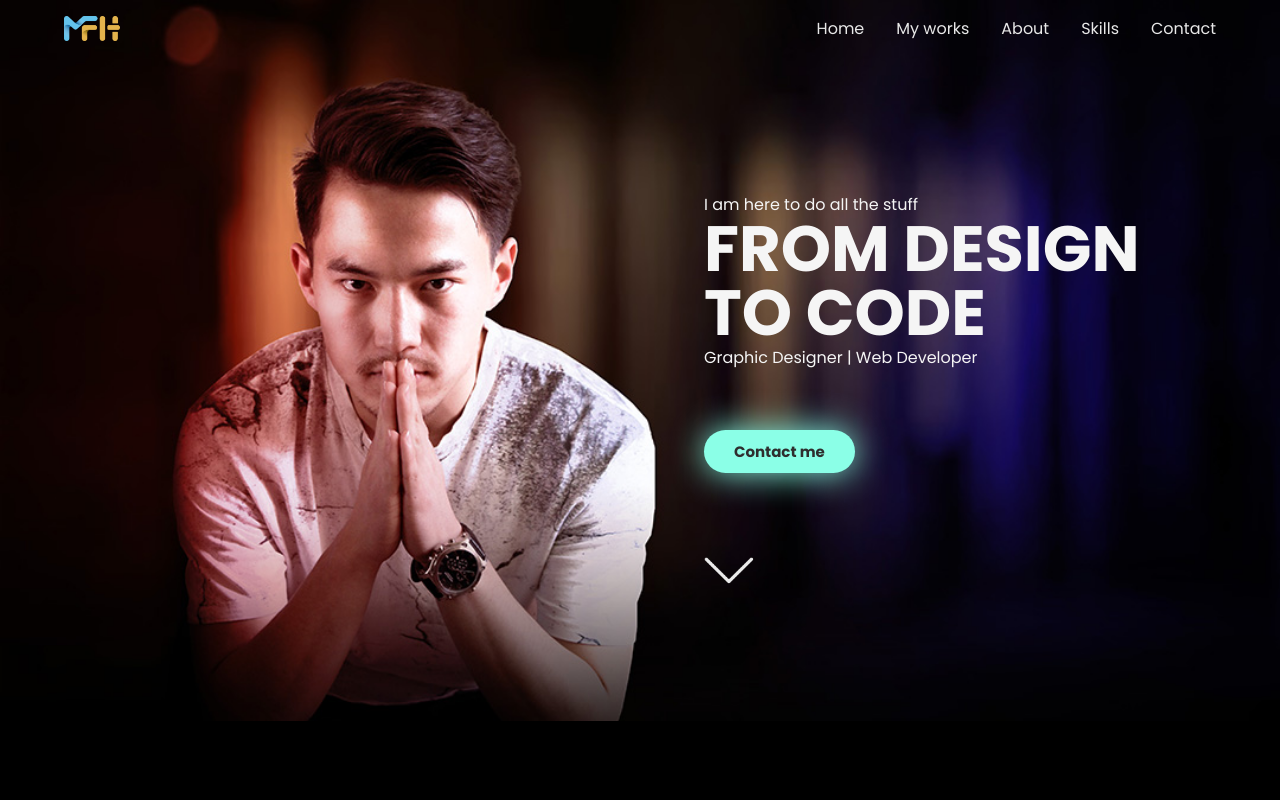
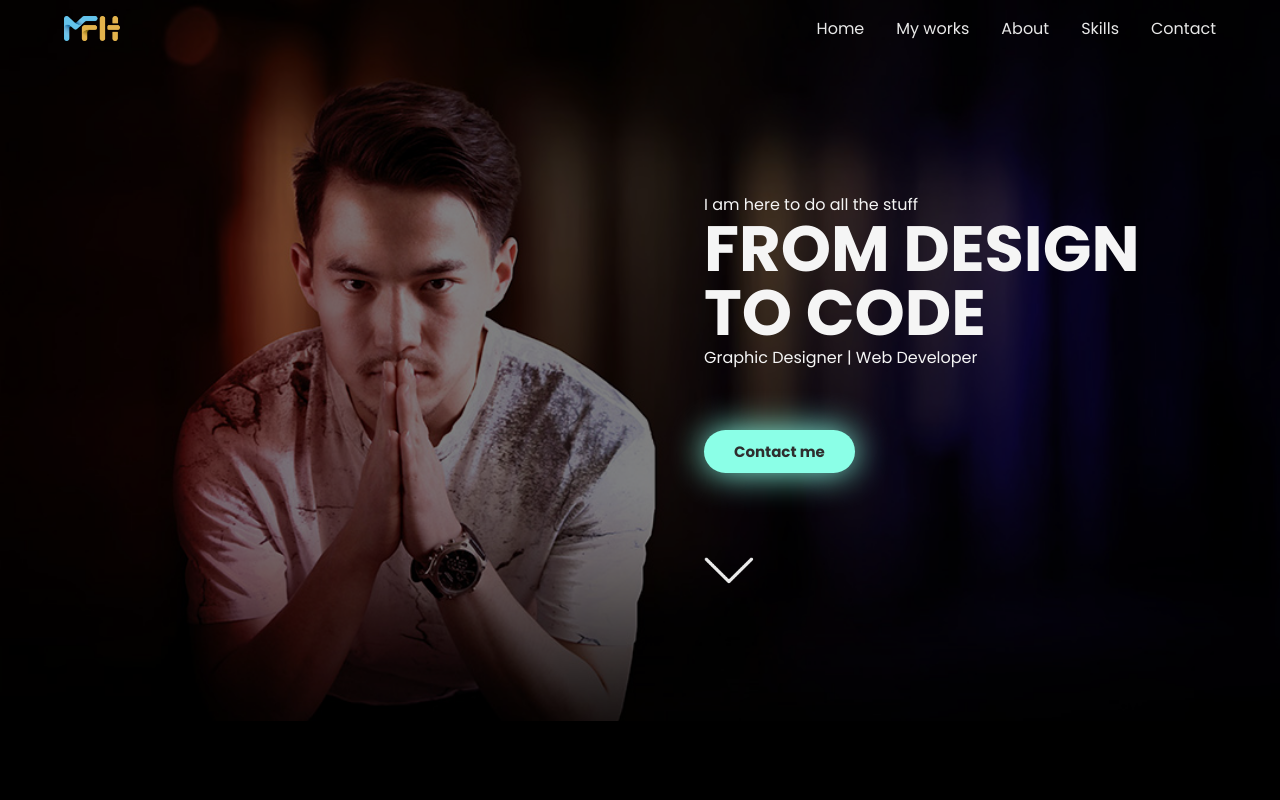
Before and after one commit to MuhammadFRZN/my_first_porfolio, a React (Create React App) app: page / in a window 1280 px wide. Shown: the top 800 px of the page. Built offline with nearby package versions, Linux system fonts and the light colour scheme.

Commit message:
changed hero background opacity

```diff
--- a/src/sections/hero/hero.module.css
+++ b/src/sections/hero/hero.module.css
@@ -10,6 +10,7 @@
 .herobg {
   height: auto;
   width: inherit;
+  opacity: 50%;
 }
 
 .herotxt {
```
